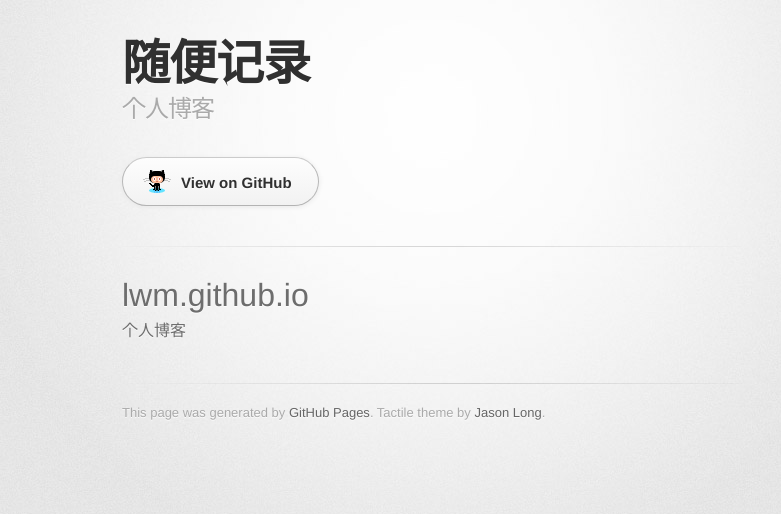
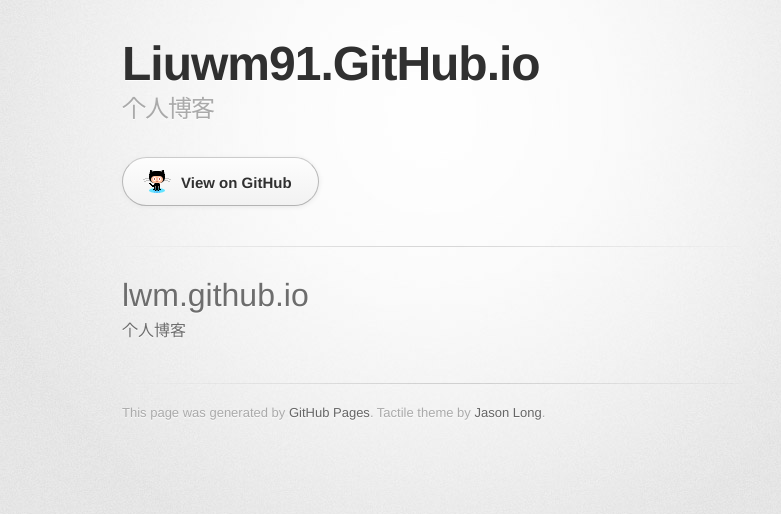
Before and after one commit to liuwm91/liuwm91.github.io, a plain HTML site: page index.html in a window 1280 px wide. Shown: the whole page, without its empty margins (208-989 px from the left). Drawn offline with Linux system fonts and the light colour scheme; a web font is replaced by a local one.

Commit message:
Replace master branch with page content via GitHub

```diff
--- a/index.html
+++ b/index.html
@@ -10,7 +10,7 @@
     <!--[if lt IE 9]>
     <script src="//html5shiv.googlecode.com/svn/trunk/html5.js"></script>
     <![endif]-->
-    <title>liuwm</title>
+    <title>Liuwm91.GitHub.io by liuwm91</title>
   </head>
 
   <body>
@@ -18,7 +18,7 @@
       <div class="inner">
 
         <header>
-          <h1>随便记录</h1>
+          <h1>Liuwm91.GitHub.io</h1>
           <h2>个人博客</h2>
         </header>
 
```
